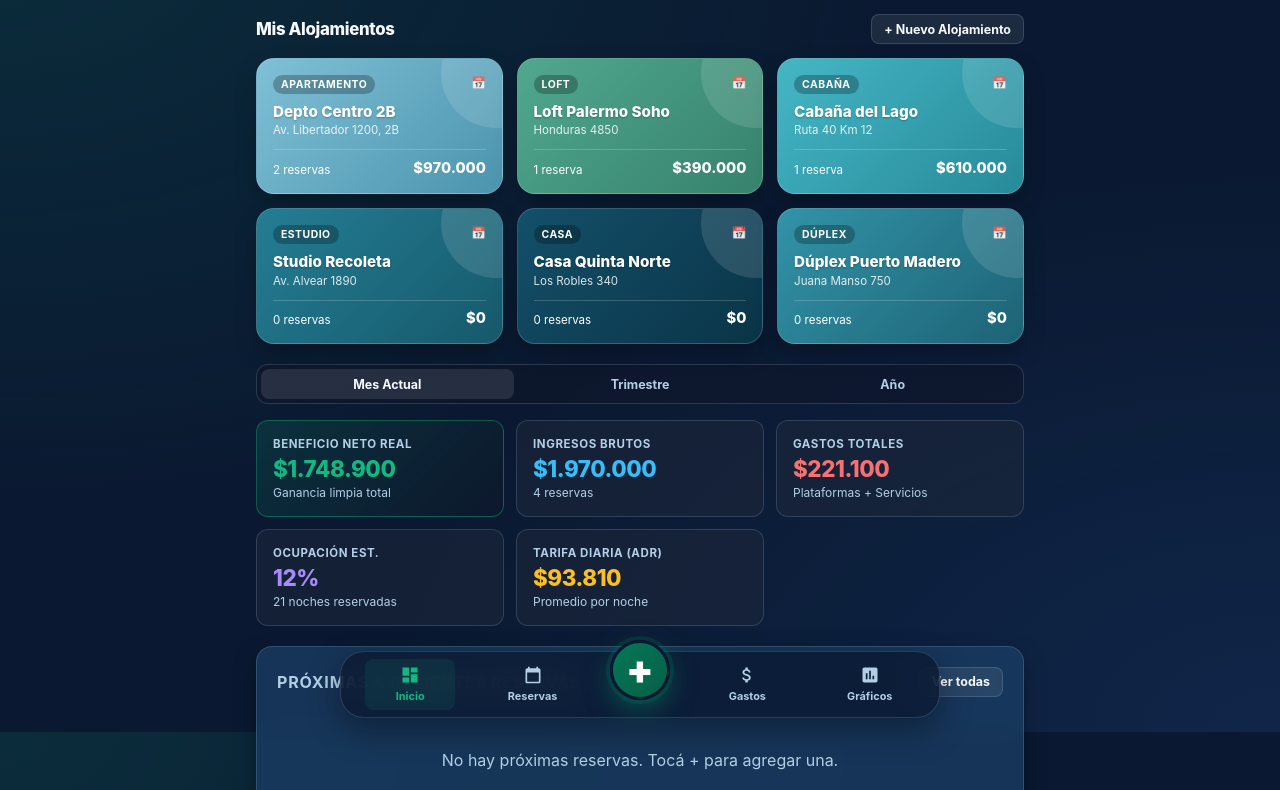
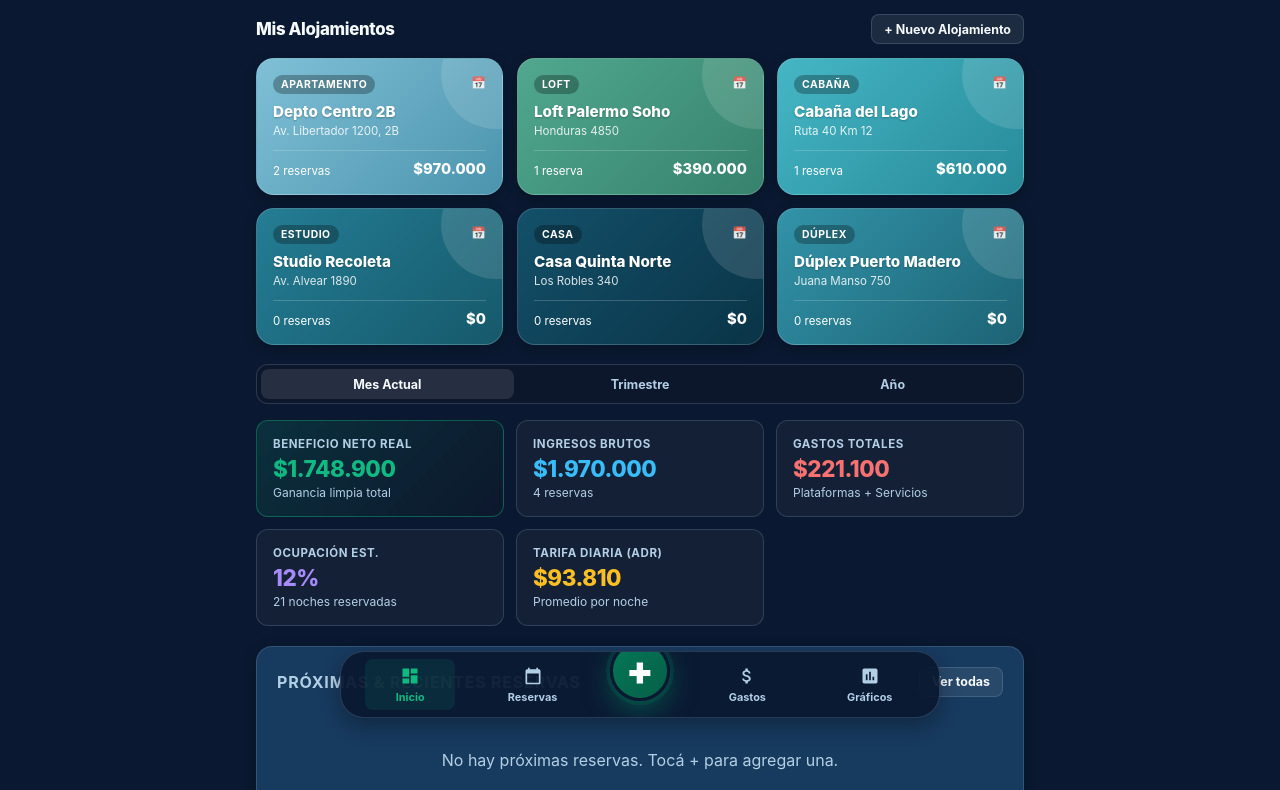
Before and after one commit to DanielSosa1744/renta-rent, a plain HTML site: page alquileres-temporarios.html in a window 1280 px wide. Shown: the part 68-858 px from the top of the page. Drawn offline with nearby package versions, Linux system fonts and the light colour scheme.

Commit message:
v1.10: Optimizacion de scroll 60fps en Android (eliminar background-attachment fixed y backdrop-filter en scroll)

```diff
--- a/alquileres-temporarios.html
+++ b/alquileres-temporarios.html
@@ -68,22 +68,29 @@
 
     body {
       background-color: var(--bg-dark);
-      background-image:
-        radial-gradient(at 0% 0%, rgba(16, 185, 129, 0.12) 0px, transparent 50%),
-        radial-gradient(at 100% 100%, rgba(59, 130, 246, 0.12) 0px, transparent 50%);
-      background-attachment: fixed;
       color: var(--text-main);
       min-height: 100vh;
       padding-top: env(safe-area-inset-top, 0px);
       padding-bottom: calc(90px + env(safe-area-inset-bottom, 0px));
       -webkit-font-smoothing: antialiased;
+      position: relative;
+    }
+
+    body::before {
+      content: '';
+      position: fixed;
+      inset: 0;
+      z-index: -1;
+      pointer-events: none;
+      background-image:
+        radial-gradient(at 0% 0%, rgba(16, 185, 129, 0.12) 0px, transparent 50%),
+        radial-gradient(at 100% 100%, rgba(74, 127, 167, 0.14) 0px, transparent 50%);
+      transform: translateZ(0);
     }
 
     /* ---- HEADER ---- */
     .app-header {
-      background: rgba(15, 23, 42, 0.85);
-      -webkit-backdrop-filter: blur(12px);
-      backdrop-filter: blur(12px);
+      background: rgba(10, 25, 49, 0.94);
       border-bottom: 1px solid var(--border-color);
       position: sticky;
       top: 0;
@@ -92,6 +99,9 @@
       display: flex;
       justify-content: space-between;
       align-items: center;
+      transform: translateZ(0);
+      backface-visibility: hidden;
+      contain: layout style paint;
     }
 
     .brand {
@@ -143,13 +153,13 @@
 
     /* ---- CARDS ---- */
     .card {
-      background: var(--bg-card);
-      backdrop-filter: blur(12px);
+      background: rgba(26, 61, 99, 0.92);
       border: 1px solid var(--border-color);
       border-radius: var(--radius-lg);
       padding: 1.25rem;
       margin-bottom: 1.25rem;
-      box-shadow: var(--shadow-lg);
+      box-shadow: 0 4px 14px rgba(0, 0, 0, 0.22);
+      contain: layout style paint;
     }
 
     .card-title {
@@ -232,17 +242,18 @@
       right: 14px;
       max-width: 600px;
       margin: 0 auto;
-      background: rgba(10, 25, 49, 0.82);
-      -webkit-backdrop-filter: blur(18px);
-      backdrop-filter: blur(18px);
+      background: rgba(10, 25, 49, 0.94);
       border: 1px solid var(--border-color);
       border-radius: 24px;
-      box-shadow: 0 12px 32px rgba(0, 0, 0, 0.35);
+      box-shadow: 0 8px 20px rgba(0, 0, 0, 0.3);
       display: flex;
       justify-content: space-around;
       align-items: center;
       padding: 0.45rem 0.5rem;
       z-index: 90;
+      transform: translateZ(0);
+      backface-visibility: hidden;
+      contain: layout style paint;
     }
 
     /* ---- LIGHT MODE (PLAYERO) ---- */
@@ -258,6 +269,9 @@
       --accent-blue: #519CAB;
       --accent-warning: #FFC64F;
       background-color: #f7f3e8;
+    }
+
+    body.light-mode::before {
       background-image:
         radial-gradient(at 0% 0%, rgba(195, 231, 241, 0.95) 0px, transparent 55%),
         radial-gradient(at 100% 0%, rgba(255, 198, 79, 0.25) 0px, transparent 45%),
@@ -714,8 +728,9 @@
       cursor: pointer;
       overflow: hidden;
       border: 1px solid rgba(255, 255, 255, 0.16);
-      box-shadow: 0 10px 25px -5px rgba(0, 0, 0, 0.35);
-      transition: transform 0.2s ease, box-shadow 0.2s ease;
+      box-shadow: 0 4px 12px rgba(0, 0, 0, 0.24);
+      transition: transform 0.18s ease;
+      contain: layout style paint;
       display: flex;
       flex-direction: column;
       justify-content: space-between;
@@ -755,10 +770,9 @@
       font-weight: 700;
       text-transform: uppercase;
       letter-spacing: 0.05em;
-      background: rgba(0, 0, 0, 0.25);
+      background: rgba(0, 0, 0, 0.28);
       padding: 0.2rem 0.5rem;
       border-radius: 999px;
-      backdrop-filter: blur(4px);
     }
 
     .giftcard-title {
@@ -1161,7 +1175,7 @@
   <header class="app-header">
     <div class="brand">
       <img class="brand-logo-img" src="rentarent_logo.jpg" width="38" height="38" alt="RentaRent Logo" />
-      <div class="brand-title">RentaRent <span id="app-version" style="font-size:0.68rem;font-weight:600;opacity:0.75;margin-left:4px;">v1.09</span></div>
+      <div class="brand-title">RentaRent <span id="app-version" style="font-size:0.68rem;font-weight:600;opacity:0.75;margin-left:4px;">v1.10</span></div>
       <button id="install-pwa-btn" class="btn btn-primary btn-sm" style="display:none; margin-left:auto; margin-right:0.4rem; padding:0.35rem 0.65rem; font-size:0.75rem;" onclick="instalarPWA()">Instalar App</button>
       <button id="theme-toggle-btn" class="btn btn-secondary btn-sm" onclick="toggleTheme()" title="Alternar modo claro/oscuro" style="margin-left:auto; padding:0.4rem 0.65rem; font-size:1rem;">☀️</button>
     </div>
```
Also changed, not shown: index.html (+33 -19 lines).
